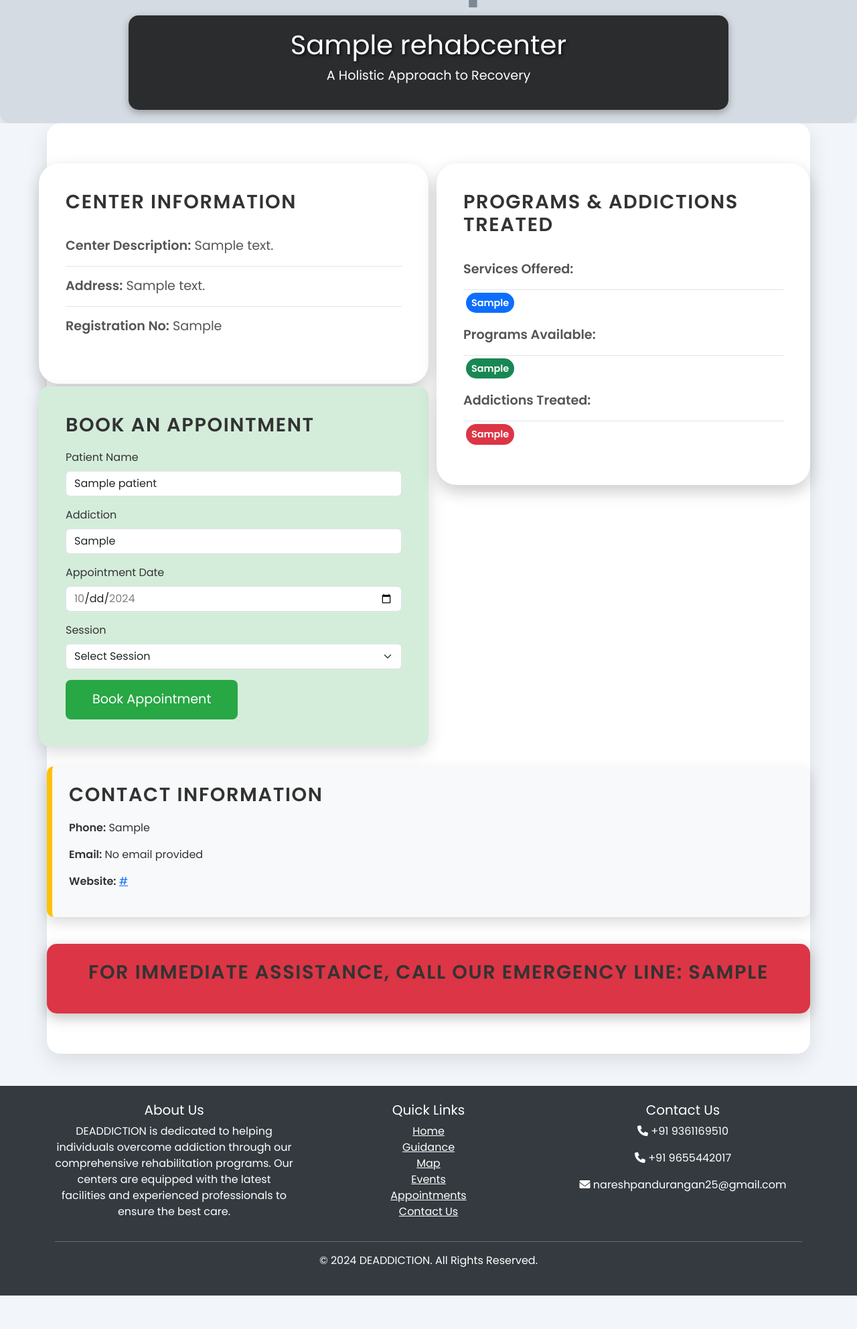
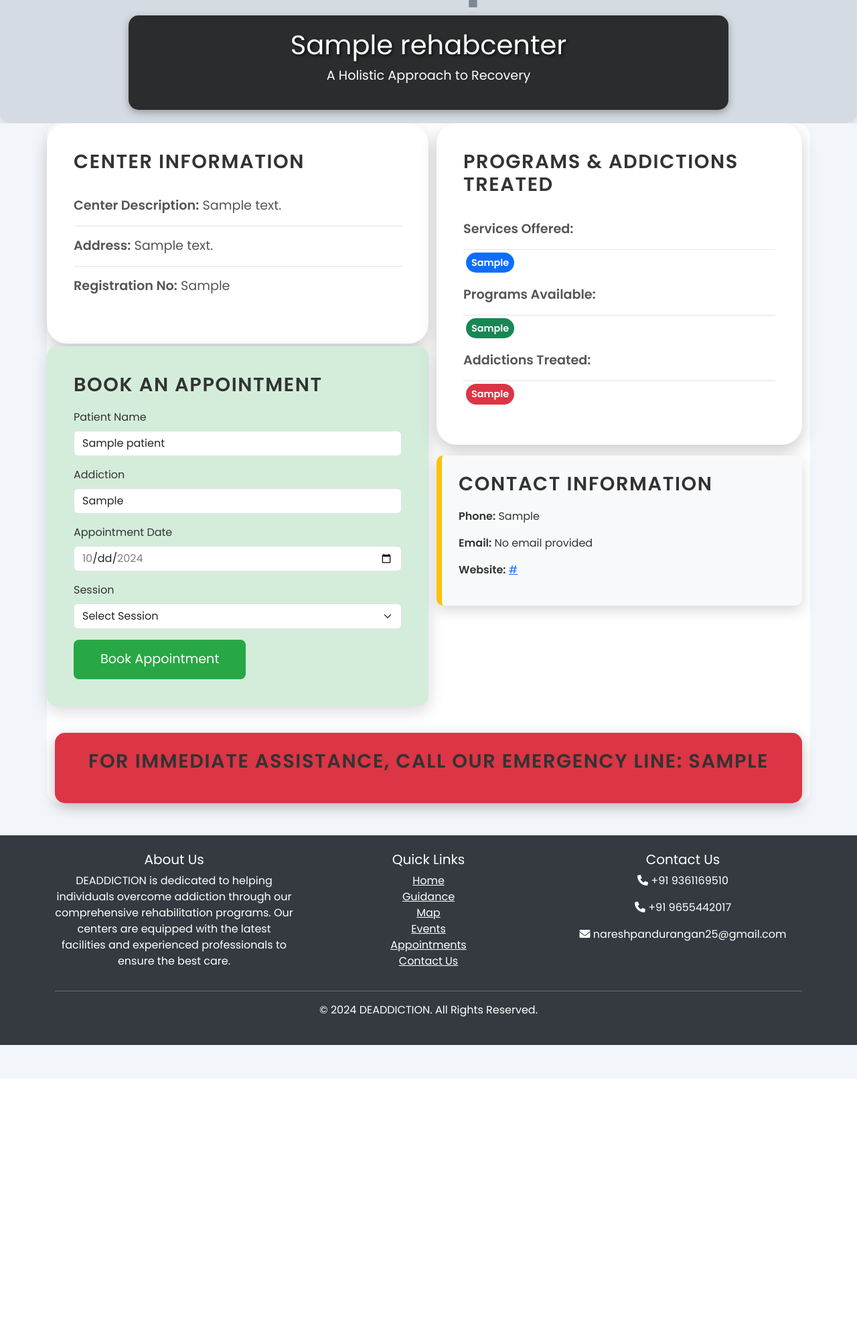
Before and after one commit to nareshkumar0503/miniproject-rehabs, a Node server app: page /descPage in a window 1280 px wide. Shown: the part 427-2411 px from the top of the page at 67% size. After the commit the page ends 2037 px from the top, so only its background shows below. Run offline with Node 20, Linux system fonts and the light colour scheme; tables that the repository leaves empty hold one stand-in row (values such as "Sample post"); grey boxes marked "Sample" are stand-in pictures; data that the repository does not hold is empty; some libraries are stand-ins or nearby versions.

Commit message:
description

```diff
--- a/public/css/description.css
+++ b/public/css/description.css
@@ -71,10 +71,11 @@
 
 /* Info Section */
 .descPage .info-section {
-    padding: 60px 0;
+
     background-color: #ffffff; /* Clean white section */
     border-radius: 20px;
-    box-shadow: 0 10px 30px rgba(0, 0, 0, 0.1); /* Soft shadow for elevated look */
+
+    /* box-shadow: 0 10px 30px rgba(0, 0, 0, 0.1); Soft shadow for elevated look */
 }
 
 .descPage .center-image {
--- a/views/descPage.ejs
+++ b/views/descPage.ejs
@@ -67,7 +67,6 @@
                     </button>
                 </div>
 
-                <!-- Info Section -->
                 <div class="container info-section">
                     <div class="row">
                         <!-- Left Column: Center Information -->
@@ -152,13 +151,14 @@
                                     <% } else { %> <!-- Show "View Appointment" button if booked -->
                                         <div class="view-appointment-card">
                                             <button type="button" class="appointment-button view-button"
-                                                onclick="window.location.href='/view-appointment'">View
+                                                onclick="window.location.href='/view/appointment'">View
                                                 Appointment</button>
                                         </div>
                                         <% } %>
                             </div>
                         </div>
-                        <!-- Right Column: Programs & Services -->
+
+                        <!-- Right Column: Programs & Services + Contact Information -->
                         <div class="col-lg-6">
                             <div class="info-card">
                                 <h4>Programs & Addictions Treated</h4>
@@ -192,17 +192,11 @@
                                             </span>
                                             <% }); %>
                                     </div>
-
+                                </ul>
                             </div>
 
-                        </div>
-
-                    </div>
-
-                    <!-- Contact Information -->
-                    <div class="row">
-                        <div class="col-lg-12">
-                            <div class="info-card contact-card">
+                            <!-- Contact Information -->
+                            <div class="info-card contact-card mt-3">
                                 <h4>Contact Information</h4>
                                 <p><strong>Phone:</strong>
                                     <%= center.contactNo %>
@@ -212,7 +206,9 @@
                                 </p>
                                 <p>
                                     <strong>Website:</strong>
-                                    <a href="<%= center.websiteURL %>" target="_blank"><%= center.websiteURL %></a>
+                                    <a href="<%= center.websiteURL %>" target="_blank">
+                                        <%= center.websiteURL %>
+                                    </a>
                                 </p>
                             </div>
                         </div>
@@ -224,6 +220,7 @@
                         </h4>
                     </div>
                 </div>
+
 
                 <!-- Footer -->
                 <footer class="text-center mt-5 py-4" style="background-color: #343a40; color: white;">
@@ -325,9 +322,9 @@
 
             <!-- Bootstrap JS and dependencies -->
             <script src="https://code.jquery.com/jquery-3.5.1.slim.min.js"></script>
-  <script src="https://cdn.jsdelivr.net/npm/@popperjs/core@2.5.4/dist/umd/popper.min.js"></script>
-  <script src="https://stackpath.bootstrapcdn.com/bootstrap/4.5.2/js/bootstrap.min.js"></script>
-    <script src="/js/indexpage.js"></script>
+            <script src="https://cdn.jsdelivr.net/npm/@popperjs/core@2.5.4/dist/umd/popper.min.js"></script>
+            <script src="https://stackpath.bootstrapcdn.com/bootstrap/4.5.2/js/bootstrap.min.js"></script>
+            <script src="/js/indexpage.js"></script>
 </body>
 
 </html>
```
Also changed, not shown: views/events.ejs (+0 -29 lines).
